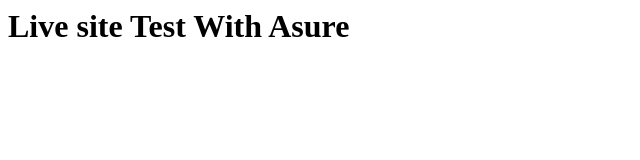
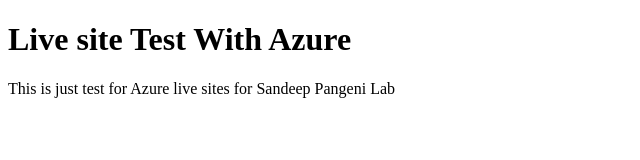
Before and after one commit to sandeep-pangeni/react-restaurant, a plain HTML site: page index.html in a window 1280 px wide. Shown: the whole page, without its empty margins (0-640 px from the left). Drawn offline with Linux system fonts and the light colour scheme.

Commit message:
updated changes

```diff
--- a/index.html
+++ b/index.html
@@ -1,7 +1,21 @@
-<html>
-  <title>Azure Live Site</title>
+<!DOCTYPE html>
+<html lang="en">
 
-  <body>
+<head>
+  <meta charset="UTF-8" />
+  <meta name="viewport" content="width=device-width, initial-scale=1.0" />
+  <link rel="stylesheet" href="style.css" />
+  <title>Azure Live Site </title>
+</head>
 
-  <h1>Live site Test With Asure</h1></body>
+<body>
+  <h1>
+  Live site Test With Azure
+  </h1>
+  <p>
+   This is just test for Azure live sites for Sandeep Pangeni Lab
+  </p>
+  <script src="script.js"></script>
+</body>
+
 </html>
```
